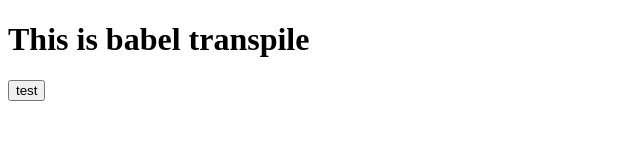
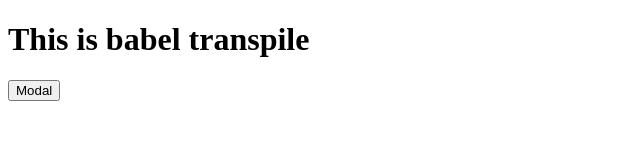
Before and after one commit to diptigandhi24/Overlay-Plugin, a website with bundled scripts: page index.html in a window 1280 px wide. Shown: the full height of the page, 0-640 px from the left. Built offline with nearby package versions, Linux system fonts and the light colour scheme.

Commit message:
Simply change the button text

```diff
--- a/index.html
+++ b/index.html
@@ -8,7 +8,7 @@
   </head>
   <body>
     <h1>This is babel transpile</h1>
-    <button id="display1">test</button>
+      <button class="modal">Modal</button>
     <script type="module" src="build/main.bundle.js"></script>
   </body>
 </html>
```
